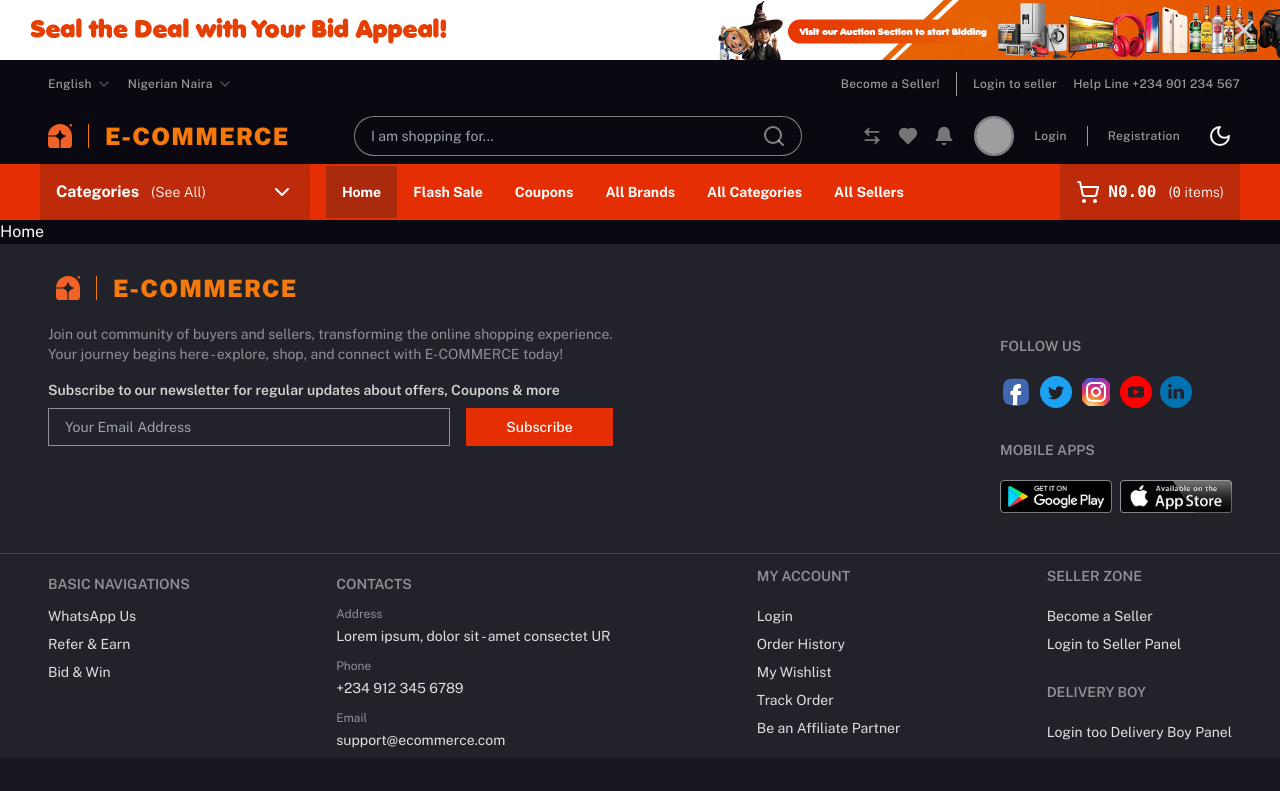
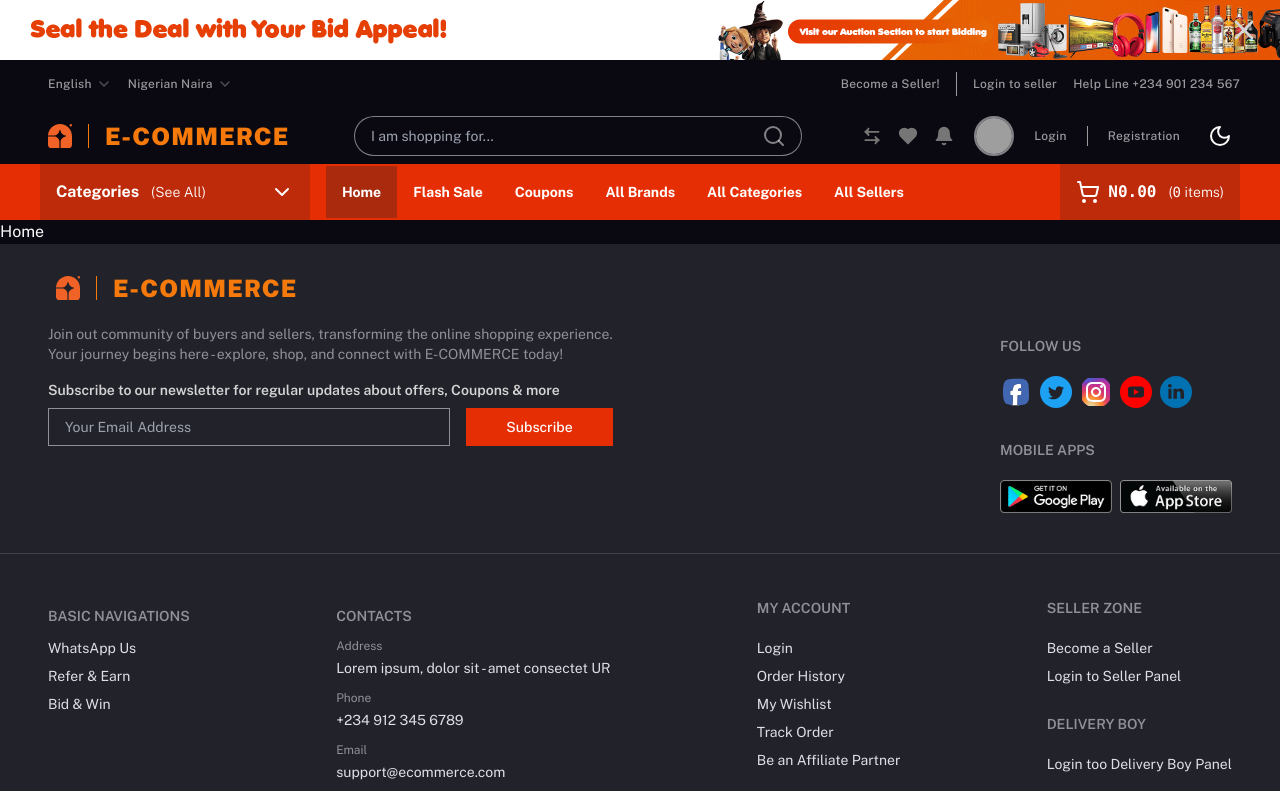
Before and after one commit to Kingjohneycodey/ecommerce-p1, a React (Vite) app: page / in a window 1280 px wide. Shown: the top 791 px of the page. Built offline with nearby package versions, Linux system fonts and the light colour scheme; grey boxes are pictures that could not be loaded.

Commit message:
layout: desktop nav done

```diff
--- a/src/components/ui/footer.jsx
+++ b/src/components/ui/footer.jsx
@@ -79,7 +79,7 @@ export function Footer() {
         </div>
       </section>
 
-      <section className="flex items-start justify-between px-4 md:px-8 lg:px-12">
+      <section className="flex items-start justify-between px-4 py-8 md:px-8 lg:px-12">
         <ul>
           <h5>BASIC NAVIGATIONS</h5>
           {footerLinks.basicNav.map((n) => (
```
